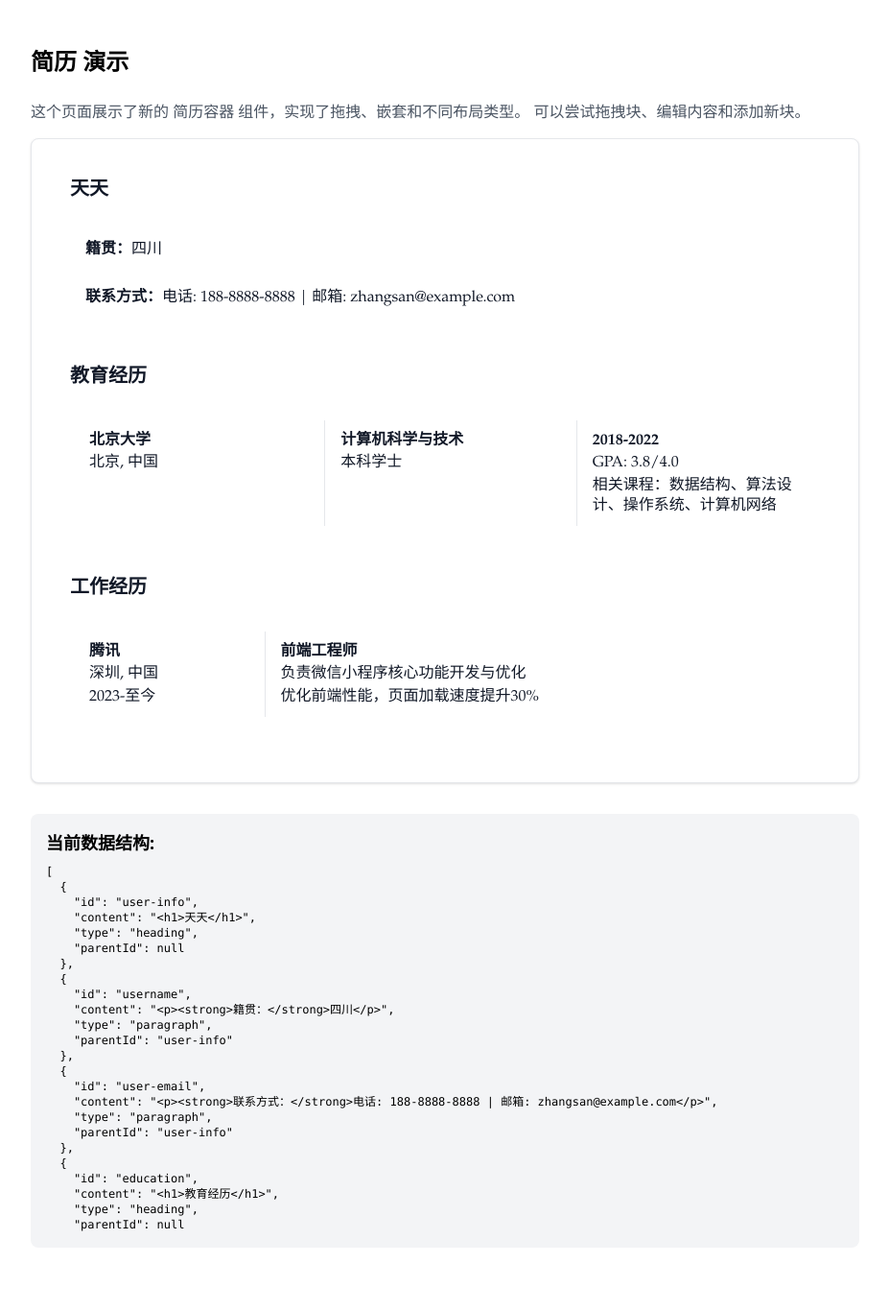
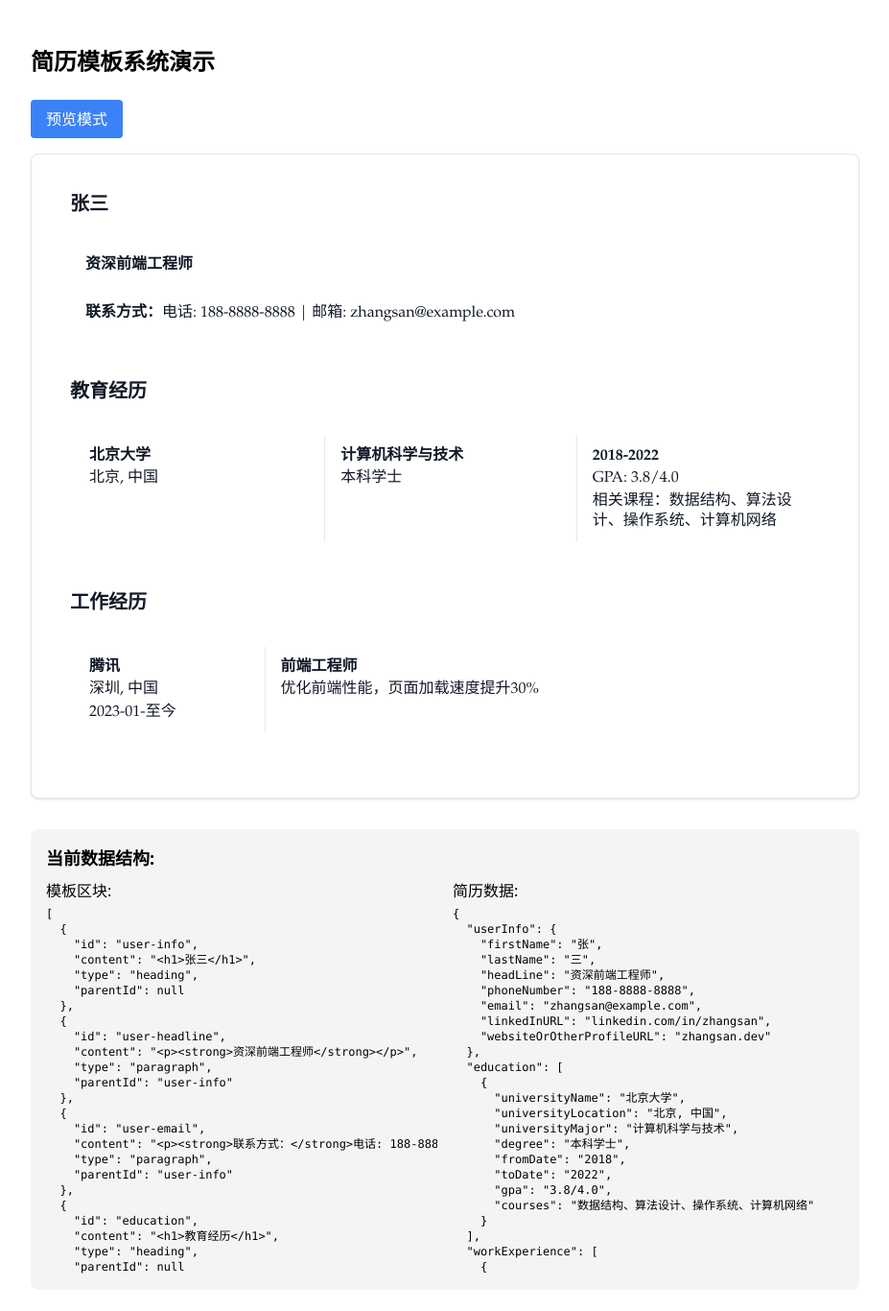
Before and after one commit to anonymity12/notion-style-resume, a Next.js app: page /block-container-test in a window 1280 px wide. Shown: the top 1366 px of the page at 96% size, without its empty margins (176-1103 px from the left). Built offline with nearby package versions, Linux system fonts and the light colour scheme.

Commit message:
feat: 可 将 简历数据注入 模板json的 一种渲染方案

```diff
--- a/package.json
+++ b/package.json
@@ -42,6 +42,7 @@
     "class-variance-authority": "^0.7.1",
     "clsx": "^2.1.1",
     "cmdk": "1.0.0",
+    "dompurify": "^3.2.5",
     "framer-motion": "^11.11.10",
     "https-proxy-agent": "^7.0.6",
     "lodash": "^4.17.21",
--- a/src/app/block-container-test/page.jsx
+++ b/src/app/block-container-test/page.jsx
@@ -2,33 +2,72 @@
 
 import React, { useState, useEffect } from 'react';
 import { BlockContainer } from '../../components/editor/BlockContainer';
+import TemplateBlockRenderer from '../../components/TemplateBlockRenderer';
 
 export default function BlockContainerTest() {
   const [mounted, setMounted] = useState(false);
+  const [viewMode, setViewMode] = useState('edit'); // 'edit' or 'preview'
 
-  // 示例数据 - 包含不同类型的块和嵌套结构
-  const [blocks, setBlocks] = useState([
-    // 个人信息部分
+  // Sample resume data - this would come from your API in a real app
+  const resumeData = {
+    userInfo: {
+      firstName: "张",
+      lastName: "三",
+      headLine: "资深前端工程师",
+      phoneNumber: "188-8888-8888",
+      email: "zhangsan@example.com",
+      linkedInURL: "linkedin.com/in/zhangsan",
+      websiteOrOtherProfileURL: "zhangsan.dev"
+    },
+    education: [
+      {
+        universityName: "北京大学",
+        universityLocation: "北京, 中国",
+        universityMajor: "计算机科学与技术",
+        degree: "本科学士",
+        fromDate: "2018",
+        toDate: "2022",
+        gpa: "3.8/4.0",
+        courses: "数据结构、算法设计、操作系统、计算机网络"
+      }
+    ],
+    workExperience: [
+      {
+        companyName: "腾讯",
+        jobTitle: "前端工程师",
+        city: "深圳",
+        country: "中国",
+        fromDate: "2023-01",
+        toDate: "",
+        isPresent: true,
+        description: "优化前端性能，页面加载速度提升30%"
+      }
+    ],
+  };
+
+  // Template blocks with placeholders
+  const templateBlocks = [
+    // 用户信息部分 - 使用 ${} 作为占位符
     {
       id: 'user-info',
-      content: '<h1>天天</h1>',
+      content: `<h1>${resumeData.userInfo.firstName}${resumeData.userInfo.lastName}</h1>`,
       type: 'heading',
       parentId: null
     },
     {
-      id: 'username',
-      content: '<p><strong>籍贯：</strong>四川</p>',
+      id: 'user-headline',
+      content: `<p><strong>${resumeData.userInfo.headLine}</strong></p>`,
       type: 'paragraph',
       parentId: 'user-info'
     },
     {
       id: 'user-email',
-      content: '<p><strong>联系方式：</strong>电话: 188-8888-8888 | 邮箱: zhangsan@example.com</p>',
+      content: `<p><strong>联系方式：</strong>电话: ${resumeData.userInfo.phoneNumber} | 邮箱: ${resumeData.userInfo.email}</p>`,
       type: 'paragraph',
       parentId: 'user-info'
     },
 
-    // 教育经历部分
+    // 教育经历部分 - 使用 ${} 作为占位符
     {
       id: 'education',
       content: '<h1>教育经历</h1>',
@@ -41,22 +80,22 @@ export default function BlockContainerTest() {
       parentId: 'education',
       content: [
         `<div>
-          <p><strong>北京大学</strong></p>
-          <p>北京, 中国</p>
+          <p><strong>${resumeData.education[0].universityName}</strong></p>
+          <p>${resumeData.education[0].universityLocation}</p>
         </div>`,
         `<div>
-          <p><strong>计算机科学与技术</strong></p>
-          <p>本科学士</p>
+          <p><strong>${resumeData.education[0].universityMajor}</strong></p>
+          <p>${resumeData.education[0].degree}</p>
         </div>`,
         `<div>
-          <p><strong>2018-2022</strong></p>
-          <p>GPA: 3.8/4.0</p>
-          <p>相关课程：数据结构、算法设计、操作系统、计算机网络</p>
+          <p><strong>${resumeData.education[0].fromDate}-${resumeData.education[0].toDate}</strong></p>
+          <p>GPA: ${resumeData.education[0].gpa}</p>
+          <p>相关课程：${resumeData.education[0].courses}</p>
         </div>`
       ]
     },
 
-    // 工作经历部分
+    // 工作经历部分 - 使用 ${} 作为占位符
     {
       id: 'work-experience',
       content: '<h1>工作经历</h1>',
@@ -69,18 +108,20 @@ export default function BlockContainerTest() {
       parentId: 'work-experience',
       content: [
         `<div>
-          <p><strong>腾讯</strong></p>
-          <p>深圳, 中国</p>
-          <p>2023-至今</p>
+          <p><strong>${resumeData.workExperience[0].companyName}</strong></p>
+          <p>${resumeData.workExperience[0].city}, ${resumeData.workExperience[0].country}</p>
+          <p>${resumeData.workExperience[0].fromDate}-${resumeData.workExperience[0].isPresent ? '至今' : resumeData.workExperience[0].toDate}</p>
         </div>`,
         `<div>
-          <p><strong>前端工程师</strong></p>
-          <p>负责微信小程序核心功能开发与优化</p>
-          <p>优化前端性能，页面加载速度提升30%</p>
+          <p><strong>${resumeData.workExperience[0].jobTitle}</strong></p>
+          <p>${resumeData.workExperience[0].description}</p>
         </div>`
       ]
     }
-  ]);
+  ];
+
+  // 使用模板区块作为初始状态
+  const [blocks, setBlocks] = useState(templateBlocks);
 
   // 客户端渲染保护
   useEffect(() => {
@@ -91,6 +132,11 @@ export default function BlockContainerTest() {
   const handleBlocksChange = (newBlocks) => {
     setBlocks(newBlocks);
     console.log('Blocks updated:', newBlocks);
+  };
+
+  // 切换编辑和预览模式
+  const toggleViewMode = () => {
+    setViewMode(viewMode === 'edit' ? 'preview' : 'edit');
   };
 
   // 防止服务器端渲染错误
@@ -110,37 +156,70 @@ export default function BlockContainerTest() {
         .resume-container p {
           margin: 2pt 0;
         }
+        .columns-container {
+          display: flex;
+          gap: 16px;
+        }
+        .column {
+          flex: 1;
+        }
+        .block-heading, .block-paragraph {
+          margin-bottom: 12px;
+        }
+        .block-three-column, .block-two-column {
+          margin-bottom: 20px;
+        }
         @media print {
           .resume-container {
             padding: 10mm;
             font-size: 10pt;
             line-height: 1.2;
           }
-          .resume-debug {
+          .resume-debug, .resume-controls {
             display: none;
           }
         }
       `}</style>
 
-      <h1 className="text-2xl font-bold mb-6">简历 演示</h1>
-      <p className="mb-4 text-gray-600">
-        这个页面展示了新的 简历容器 组件，实现了拖拽、嵌套和不同布局类型。
-        可以尝试拖拽块、编辑内容和添加新块。
-      </p>
+      <h1 className="text-2xl font-bold mb-6">简历模板系统演示</h1>
+
+      <div className="resume-controls mb-4 flex gap-4">
+        <button
+          onClick={toggleViewMode}
+          className="px-4 py-2 bg-blue-500 text-white rounded hover:bg-blue-600 transition"
+        >
+          {viewMode === 'edit' ? '预览模式' : '编辑模式'}
+        </button>
+      </div>
 
       <div className="bg-white border rounded-lg p-8 shadow resume-container">
+        {viewMode === 'edit' ? (
           <BlockContainer
             blocks={blocks}
             onBlocksChange={handleBlocksChange}
           />
+        ) : (
+          <TemplateBlockRenderer blocks={blocks} data={resumeData} />
+        )}
       </div>
 
       <div className="mt-8 p-4 bg-gray-100 rounded-lg resume-debug">
         <h2 className="text-lg font-semibold mb-2">当前数据结构:</h2>
+        <div className="grid grid-cols-2 gap-4">
+          <div>
+            <h3 className="text-md font-medium mb-1">模板区块:</h3>
             <pre className="text-xs overflow-auto max-h-96">
               {JSON.stringify(blocks, null, 2)}
             </pre>
           </div>
+          <div>
+            <h3 className="text-md font-medium mb-1">简历数据:</h3>
+            <pre className="text-xs overflow-auto max-h-96">
+              {JSON.stringify(resumeData, null, 2)}
+            </pre>
+          </div>
+        </div>
+      </div>
     </div>
   );
 }
--- /dev/null
+++ b/src/components/TemplateBlockRenderer.jsx
@@ -0,0 +1,159 @@
+import React from 'react';
+import DOMPurify from 'dompurify'; // For sanitizing HTML to prevent XSS attacks
+
+/**
+ * Component to render template blocks with dynamic data
+ * @param {Object} props
+ * @param {Array} props.blocks - Array of template blocks
+ * @param {Object} props.data - Resume data to populate into templates
+ * @returns {JSX.Element} Rendered blocks
+ */
+const TemplateBlockRenderer = ({ blocks, data }) => {
+  // Process a template string with data
+  const processTemplate = (template, data) => {
+    if (!template || !data) return template;
+
+    // Replace ${path.to.property} with actual data
+    return template.replace(/\${([^}]+)}/g, (match, path) => {
+      try {
+        // Navigate the data object based on the path
+        const value = path.split('.').reduce((obj, key) => {
+          // Handle array access (e.g., education[0])
+          if (key.includes('[') && key.includes(']')) {
+            const arrayName = key.split('[')[0];
+            const index = parseInt(key.split('[')[1].split(']')[0]);
+            return obj && obj[arrayName] ? obj[arrayName][index] : undefined;
+          }
+          return obj ? obj[key] : undefined;
+        }, data);
+
+        // Return the found value or empty string if undefined
+        return value !== undefined ? value : '';
+      } catch (error) {
+        console.error(`Failed to resolve path: ${path}`, error);
+        return ''; // Return empty string on error
+      }
+    });
+  };
+
+  // Process block content based on type
+  const processBlockContent = (content, data) => {
+    if (!content) return content;
+
+    if (typeof content === 'string') {
+      return processTemplate(content, data);
+    } else if (Array.isArray(content)) {
+      return content.map(item => processTemplate(item, data));
+    }
+    return content;
+  };
+
+  // Render HTML content safely
+  const renderHTML = (html) => {
+    return { __html: DOMPurify.sanitize(html) };
+  };
+
+  // Render a block based on its type
+  const renderBlock = (block) => {
+    const { id, type, content, parentId } = block;
+
+    // Process the content with data
+    const processedContent = processBlockContent(content, data);
+
+    switch (type) {
+      case 'heading':
+        return (
+          <div key={id} id={id} className="block-heading">
+            <div dangerouslySetInnerHTML={renderHTML(processedContent)} />
+          </div>
+        );
+
+      case 'paragraph':
+        return (
+          <div key={id} id={id} className="block-paragraph">
+            <div dangerouslySetInnerHTML={renderHTML(processedContent)} />
+          </div>
+        );
+
+      case 'three-column':
+        return (
+          <div key={id} id={id} className="block-three-column">
+            <div className="columns-container">
+              {Array.isArray(processedContent) && processedContent.map((column, index) => (
+                <div key={`${id}-col-${index}`} className="column">
+                  <div dangerouslySetInnerHTML={renderHTML(column)} />
+                </div>
+              ))}
+            </div>
+          </div>
+        );
+
+      case 'two-column':
+        return (
+          <div key={id} id={id} className="block-two-column">
+            <div className="columns-container">
+              {Array.isArray(processedContent) && processedContent.map((column, index) => (
+                <div key={`${id}-col-${index}`} className="column">
+                  <div dangerouslySetInnerHTML={renderHTML(column)} />
+                </div>
+              ))}
+            </div>
+          </div>
+        );
+
+      default:
+        return (
+          <div key={id} id={id} className={`block-${type}`}>
+            <div dangerouslySetInnerHTML={renderHTML(typeof processedContent === 'string' ? processedContent : 'Unknown content type')} />
+          </div>
+        );
+    }
+  };
+
+  // Build a tree structure of blocks
+  const buildBlockTree = () => {
+    // Group blocks by their parent
+    const blocksByParent = {};
+
+    blocks.forEach(block => {
+      const parentId = block.parentId || 'root';
+      if (!blocksByParent[parentId]) {
+        blocksByParent[parentId] = [];
+      }
+      blocksByParent[parentId].push(block);
+    });
+
+    // Function to recursively render blocks and their children
+    const renderBlockWithChildren = (blockId) => {
+      const children = blocksByParent[blockId] || [];
+
+      return children.map(block => {
+        const rendered = renderBlock(block);
+
+        // Check if this block has children
+        if (blocksByParent[block.id]) {
+          return (
+            <div key={`container-${block.id}`} className="block-container">
+              {rendered}
+              <div className="block-children">
+                {renderBlockWithChildren(block.id)}
+              </div>
+            </div>
+          );
+        }
+
+        return rendered;
+      });
+    };
+
+    return renderBlockWithChildren('root');
+  };
+
+  return (
+    <div className="resume-blocks-container">
+      {buildBlockTree()}
+    </div>
+  );
+};
+
+export default TemplateBlockRenderer;
```
Also changed, not shown: 1 other file (tests, documents, lock files or other folders). Lines whose indentation alone changed are shown as unchanged.
